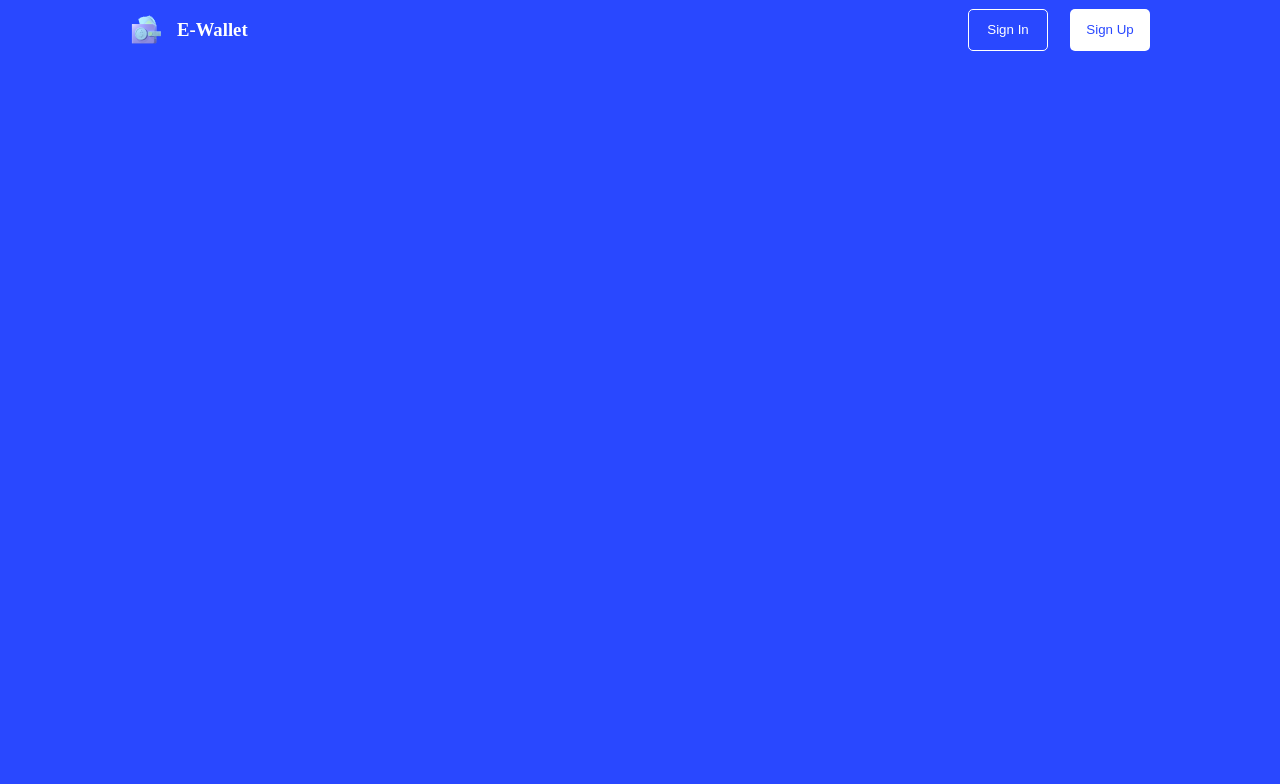
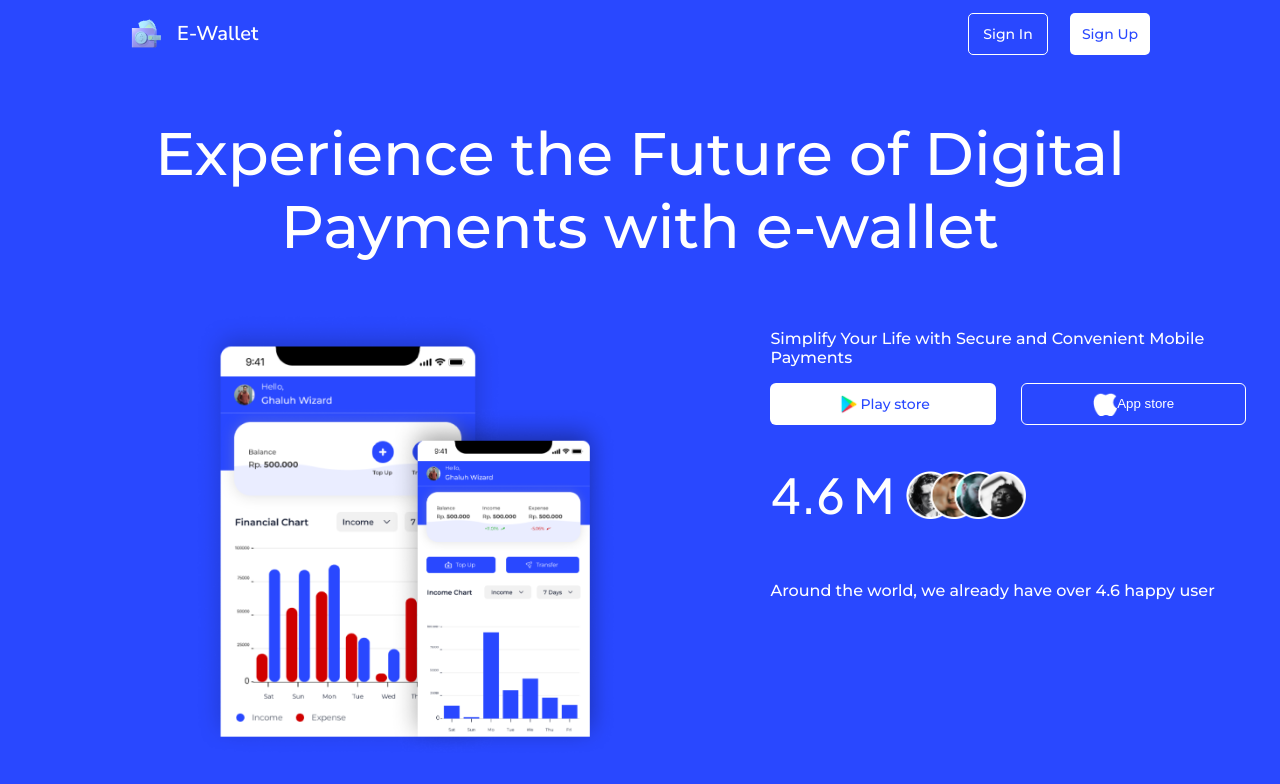
Before and after one commit to HN721/fgo24-css-slicing, a plain HTML site: page index.html in a window 1280 px wide. Drawn offline with Linux system fonts and the light colour scheme; a web font is replaced by a local one.

Commit message:
feat: adding landing main 1

```diff
--- a/index.html
+++ b/index.html
@@ -5,6 +5,15 @@
     <meta name="viewport" content="width=device-width, initial-scale=1.0">
     <title>Document</title>
     <link rel="stylesheet" href="style.css">
+    <link rel="preconnect" href="https://fonts.googleapis.com">
+<link rel="preconnect" href="https://fonts.gstatic.com" crossorigin>
+<link href="https://fonts.googleapis.com/css2?family=Bellefair&family=Inter:ital,opsz,wght@0,14..32,100..900;1,14..32,100..900&family=Nunito+Sans:ital,opsz,wght@0,6..12,200..1000;1,6..12,200..1000&family=Rancho&display=swap" rel="stylesheet">
+<link rel="preconnect" href="https://fonts.googleapis.com">
+<link rel="preconnect" href="https://fonts.gstatic.com" crossorigin>
+<link href="https://fonts.googleapis.com/css2?family=Bellefair&family=Inter:ital,opsz,wght@0,14..32,100..900;1,14..32,100..900&family=Montserrat:ital,wght@0,100..900;1,100..900&family=Nunito+Sans:ital,opsz,wght@0,6..12,200..1000;1,6..12,200..1000&family=Rancho&display=swap" rel="stylesheet">
+<link rel="preconnect" href="https://fonts.googleapis.com">
+<link rel="preconnect" href="https://fonts.gstatic.com" crossorigin>
+<link href="https://fonts.googleapis.com/css2?family=Bellefair&family=Inter:ital,opsz,wght@0,14..32,100..900;1,14..32,100..900&family=Montserrat:ital,wght@0,100..900;1,100..900&family=Nunito+Sans:ital,opsz,wght@0,6..12,200..1000;1,6..12,200..1000&family=Plus+Jakarta+Sans:ital,wght@0,200..800;1,200..800&family=Rancho&display=swap" rel="stylesheet">
 </head>
 <style>
 
@@ -22,6 +31,34 @@
             </div>
 
          </nav>
+         <div class="landing">
+            <h1>Experience the Future of Digital Payments with e-wallet</h1>
+         </div>
+         <div class="ctc">
+            <div class="handphone">
+                <img src="/src/icon/gambar.png" alt="">
+             </div>
+             <div class="play">
+                <div class="store">
+                    <p>Simplify Your Life with Secure and Convenient Mobile Payments</p>
+                    <div class="btn-store">
+
+                        <button class="play-store">
+                            <img src="/src/icon/playstore.png" alt=""><p>Play store</p></button>
+                    <button class="app-store">
+                        <img src="/src/icon/apple.png" alt="">
+                        <p>App store</p>
+                    </button>
+                    </div>
+               <div class="rounded">
+                <h1>4.6 M</h1>
+                <img src="/src/icon/people.png" alt="" srcset="">
+               </div>
+               <p class="paragraf">Around the world, we already have over 4.6 happy user</p>
+                </div>
+             </div>
+         </div>
+
     </section>
 
 </body>
--- a/style.css
+++ b/style.css
@@ -22,6 +22,9 @@ body{
     background-color: white;
     color: #2948FF;
     border-radius: 5px;
+    font-family: "Montserrat", sans-serif;
+    font-weight: 500;
+    font-size: 14px;
     border: none;
 }
 .btn > button:nth-child(1){
@@ -34,6 +37,9 @@ body{
 }
 .logo > h1{
     color: white;
+    font-family: "Nunito Sans", sans-serif;
+    font-weight: 600;
+    font-size: 20px;
 }
 .logo > img {
     width: 32px;
@@ -43,3 +49,89 @@ body{
     background-color: #2948FF;
     height:100vh;
 }
+.landing{
+    display: flex;
+    justify-content: center;
+}
+.landing > h1{
+    font-family: "Montserrat", sans-serif;
+    text-align: center;
+    font-weight: 500;
+    font-size: 60px;
+    color: white;
+
+}
+.ctc{
+    display: flex;
+    gap: 154px;
+}
+.handphone{
+    margin-left: 194.45px;
+}
+.handphone > img{
+    Width:422px;
+Height:443px;
+}
+.play-store{
+    width:225.5px;
+    height: 42px;
+    display: flex;
+    justify-content: center;
+    align-items: center;
+    background-color: white;
+    color: #2948FF;
+    border-radius: 6px;
+    font-family: "Montserrat", sans-serif;
+    font-weight: 500;
+    font-size: 14px;
+    border: none;
+}
+.app-store{
+    width:225.5px;
+    height: 42px;
+    background-color: #2948FF;
+    display: flex;
+    justify-content: center;
+    align-items: center;
+    color: white;
+    border-radius: 6px;
+    border: 1px solid white;
+}
+.btn-store{
+    display: flex;
+    align-items: center;
+
+    gap: 25px;
+}
+.play-store > img{
+    width: 24px;
+    height: 24px;
+}
+.app-store > img{
+    width: 24px;
+    height: 24px;
+}
+.store > p{
+    font-family: "Montserrat", sans-serif;
+    font-weight: 500;
+    font-size: 16px;
+    color: white;
+}
+.rounded{
+    display: flex;
+    align-items: center;
+    gap: 12px;
+}
+.rounded > img{
+    width: 120px;
+    height: 48px;
+}
+.rounded > h1{
+    font-family: "Plus Jakarta Sans", sans-serif;
+    font-weight: 500;
+    font-size: 48px;
+    color: white;
+}
+.paragraf{
+    padding-bottom: 120px;
+}
```
Also changed, not shown: src/icon/apple.png (added), src/icon/gambar.png (added), src/icon/people.png (added), src/icon/playstore.png (added).
